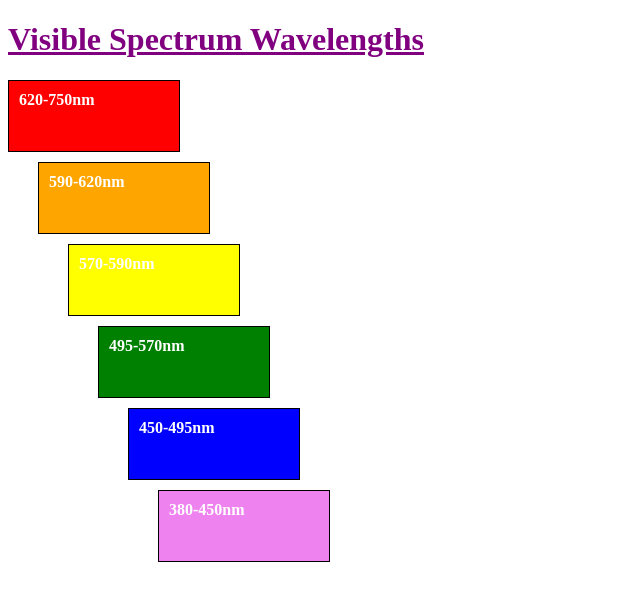
After one commit to Jacob-Ernst/Codeup_Web_Exercises, a PHP site: page /css_box_model.html in a window 1280 px wide. The commit adds this page. Shown: the top 601 px of the page, without its empty margins (0-640 px from the left). Run offline with PHP 8.4, Linux system fonts and the light colour scheme.

Commit message:
Created css_box_model.html and css_box_model.css

```diff
--- /dev/null
+++ b/public/css/css_box_model.css
@@ -0,0 +1,72 @@
+a{
+	color: purple;
+	text-decoration: underline;
+}
+
+div.red{
+	margin: 10px 10px 10px 0px;
+	border: 1px solid black;
+	background-color: red;
+	width: 150px;
+	height: 50px;
+	padding: 10px;
+	color: white;
+	font-weight: bold;
+}
+
+
+div.orange{
+	margin: 10px 10px 10px 30px;
+	border: 1px solid black;
+	background-color: orange;
+	width: 150px;
+	height: 50px;
+	padding: 10px;
+	color: white;
+	font-weight: bold;
+}
+
+div.yellow{
+	margin: 10px 10px 10px 60px;
+	border: 1px solid black;
+	background-color: yellow;
+	width: 150px;
+	height: 50px;
+	padding: 10px;
+	color: white;
+	font-weight: bold;
+}
+
+div.green{
+	margin: 10px 10px 10px 90px;
+	border: 1px solid black;
+	background-color: green;
+	width: 150px;
+	height: 50px;
+	padding: 10px;
+	color: white;
+	font-weight: bold;
+}
+
+div.blue{
+	margin: 10px 10px 10px 120px;
+	border: 1px solid black;
+	background-color: blue;
+	width: 150px;
+	height: 50px;
+	padding: 10px;
+	color: white;
+	font-weight: bold;
+}
+
+div.violet{
+	margin: 10px 10px 10px 150px;
+	border: 1px solid black;
+	background-color: violet;
+	width: 150px;
+	height: 50px;
+	padding: 10px;
+	color: white;
+	font-weight: bold;
+
+}
--- /dev/null
+++ b/public/css_box_model.html
@@ -0,0 +1,36 @@
+<!doctype html>
+<html>
+<head>
+	<title>css box model</title>
+	<link rel="stylesheet" href="/css/css_box_model.css">
+</head>
+<body>
+	<h1><a href="http://en.wikipedia.org/wiki/Visible_spectrum">Visible Spectrum Wavelengths</a></h1>
+
+	<div class="red">
+	620-750nm
+	</div>
+
+	<div class="orange">
+	590-620nm
+	</div>
+
+	<div class="yellow">
+	570-590nm
+	</div>
+
+	<div class="green">
+	495-570nm
+	</div>
+
+	<div class="blue">
+	450-495nm
+	</div>
+
+ 	<div class="violet">
+ 	380-450nm
+ 	</div>
+
+
+</body>
+</html>
```
Also changed, not shown: public/css/sites.css (+6 -1 lines).
